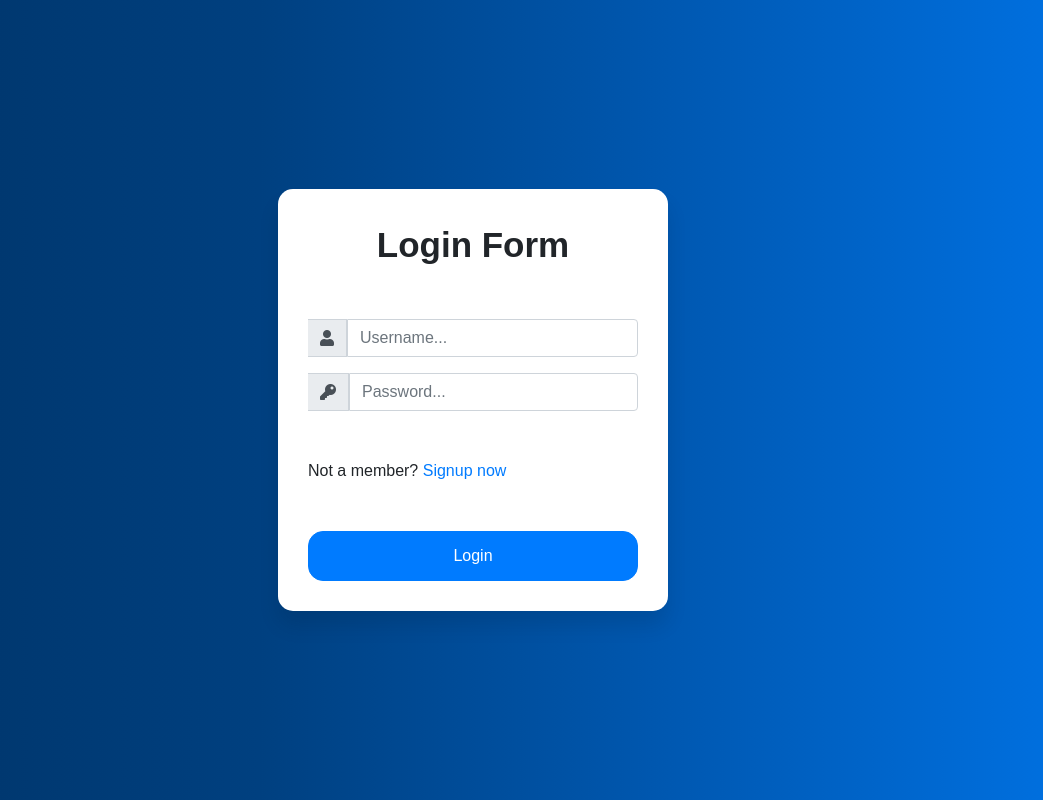
After one commit to vinitkumargole/Grading_7thsem, a Django app: page /login/ in a window 1280 px wide. The commit adds this page. Shown: the whole page, without its empty margins (167-1210 px from the left). Run offline with Django 4.2, Linux system fonts and the light colour scheme; some libraries are stand-ins or nearby versions.

Commit message:
login/signup

```diff
--- a/Grading/urls.py
+++ b/Grading/urls.py
@@ -16,6 +16,12 @@ Including another URLconf
 from django.contrib import admin
 from django.urls import path, include
 
+
+admin.site.site_header = "Innovation WithUs Admin"
+admin.site.site_title = "Innovation WithUs Admin Portal"
+admin.site.index_title = "Welcome to Innovation WithUs Researcher Portal"
+
+
 urlpatterns = [
     path('admin/', admin.site.urls),
     path('', include('home.urls'))
--- a/home/urls.py
+++ b/home/urls.py
@@ -4,5 +4,8 @@ from django.urls import path
 from home import views
 
 urlpatterns = [
-   path('', views.index, name="index"),
+   path('', views.index, name="home"),
+   path('login/', views.signin, name="login"),
+   path('logout/', views.logoutUser, name="logout"),
+   path('signup/', views.signup, name="signup"),
 ]
--- a/home/views.py
+++ b/home/views.py
@@ -1,5 +1,44 @@
+from multiprocessing import context
 from django.shortcuts import render, HttpResponse
+from datetime import datetime
+from django.contrib import messages
+from django.contrib.auth.forms import UserCreationForm
+from .forms import CreateUserForm
+from django.shortcuts import render
+from django.shortcuts import render, redirect
+from django.contrib.auth import authenticate, login, logout
+
 
 # Create your views here.
 def index(request):
     return render(request, 'index.html')
+
+def logoutUser(request):
+    logout(request)
+    return redirect('home')
+
+def signin(request):
+            if request.method == 'POST':
+                username = request.POST.get('username')
+                password =request.POST.get('password')
+                user = authenticate(request, username=username, password=password)
+                if user is not None:
+                    login(request, user)
+                    return redirect('home')
+                else:
+                    messages.info(request, 'Username OR password is incorrect')
+
+            context = {}
+            return render(request, 'login.html')
+
+def signup(request):
+            form = CreateUserForm()
+            if request.method == 'POST':
+                form = CreateUserForm(request.POST)
+                if form.is_valid():
+                    form.save()
+                    user = form.cleaned_data.get('username')
+                    messages.success(request, 'Account was created for ' + user)
+                    return redirect('login')
+            context = {'form':form}
+            return render(request, 'signup.html',context= context)
--- /dev/null
+++ b/static/css/login.css
@@ -0,0 +1,184 @@
+*{
+    margin: 0;
+    padding: 0;
+    box-sizing: border-box;
+    font-family: 'Poppins', sans-serif;
+  }
+  html,body{
+    display: grid;
+    height: 100%;
+    width: 100%;
+    place-items: center;
+    background: -webkit-linear-gradient(left, #003366,#004080,#0059b3
+  , #0073e6);
+  }
+  ::selection{
+    background: #1a75ff;
+    color: #fff;
+  }
+  .wrapper{
+    overflow: hidden;
+    max-width: 390px;
+    background: #fff;
+    padding: 30px;
+    border-radius: 15px;
+    box-shadow: 0px 15px 20px rgba(0,0,0,0.1);
+  }
+  .wrapper .title-text{
+    display: flex;
+    width: 200%;
+  }
+  .wrapper .title{
+    width: 50%;
+    font-size: 35px;
+    font-weight: 600;
+    text-align: center;
+    transition: all 0.6s cubic-bezier(0.68,-0.55,0.265,1.55);
+  }
+  .wrapper .slide-controls{
+    position: relative;
+    display: flex;
+    height: 50px;
+    width: 100%;
+    overflow: hidden;
+    margin: 30px 0 10px 0;
+    justify-content: space-between;
+    border: 1px solid lightgrey;
+    border-radius: 15px;
+  }
+  .slide-controls .slide{
+    height: 100%;
+    width: 100%;
+    color: #fff;
+    font-size: 18px;
+    font-weight: 500;
+    text-align: center;
+    line-height: 48px;
+    cursor: pointer;
+    z-index: 1;
+    transition: all 0.6s ease;
+  }
+  .slide-controls label.signup{
+    color: #000;
+  }
+  .slide-controls .slider-tab{
+    position: absolute;
+    height: 100%;
+    width: 50%;
+    left: 0;
+    z-index: 0;
+    border-radius: 15px;
+    background: -webkit-linear-gradient(left,#003366,#004080,#0059b3
+  , #0073e6);
+    transition: all 0.6s cubic-bezier(0.68,-0.55,0.265,1.55);
+  }
+  input[type="radio"]{
+    display: none;
+  }
+  #signup:checked ~ .slider-tab{
+    left: 50%;
+  }
+  #signup:checked ~ label.signup{
+    color: #fff;
+    cursor: default;
+    user-select: none;
+  }
+  #signup:checked ~ label.login{
+    color: #000;
+  }
+  #login:checked ~ label.signup{
+    color: #000;
+  }
+  #login:checked ~ label.login{
+    cursor: default;
+    user-select: none;
+  }
+  .wrapper .form-container{
+    width: 100%;
+    overflow: hidden;
+  }
+  .form-container .form-inner{
+    display: flex;
+    width: 200%;
+  }
+  .form-container .form-inner form{
+    width: 50%;
+    transition: all 0.6s cubic-bezier(0.68,-0.55,0.265,1.55);
+  }
+  .form-inner form .field{
+    height: 50px;
+    width: 100%;
+    margin-top: 20px;
+  }
+  .form-inner form .field input{
+    height: 100%;
+    width: 100%;
+    outline: none;
+    padding-left: 15px;
+    border-radius: 15px;
+    border: 1px solid lightgrey;
+    border-bottom-width: 2px;
+    font-size: 17px;
+    transition: all 0.3s ease;
+  }
+  .form-inner form .field input:focus{
+    border-color: #1a75ff;
+    /* box-shadow: inset 0 0 3px #fb6aae; */
+  }
+  .form-inner form .field input::placeholder{
+    color: #999;
+    transition: all 0.3s ease;
+  }
+  form .field input:focus::placeholder{
+    color: #1a75ff;
+  }
+  .form-inner form .pass-link{
+    margin-top: 5px;
+  }
+  .form-inner form .signup-link{
+    text-align: center;
+    margin-top: 30px;
+  }
+  .form-inner form .pass-link a,
+  .form-inner form .signup-link a{
+    color: #1a75ff;
+    text-decoration: none;
+  }
+  .form-inner form .pass-link a:hover,
+  .form-inner form .signup-link a:hover{
+    text-decoration: underline;
+  }
+  form .btn{
+    height: 50px;
+    width: 100%;
+    border-radius: 15px;
+    position: relative;
+    overflow: hidden;
+  }
+  form .btn .btn-layer{
+    height: 100%;
+    width: 300%;
+    position: absolute;
+    left: -100%;
+    background: -webkit-linear-gradient(right,#003366,#004080,#0059b3
+  , #0073e6);
+    border-radius: 15px;
+    transition: all 0.4s ease;;
+  }
+  form .btn:hover .btn-layer{
+    left: 0;
+  }
+  form .btn input[type="submit"]{
+    height: 100%;
+    width: 100%;
+    z-index: 1;
+    position: relative;
+    background: none;
+    border: none;
+    color: #fff;
+    padding-left: 0;
+    border-radius: 15px;
+    font-size: 20px;
+    font-weight: 500;
+    cursor: pointer;
+  }
--- /dev/null
+++ b/templates/login.html
@@ -0,0 +1,106 @@
+<!DOCTYPE html>
+<html lang="en">
+    {% load static %}
+<head>
+    <meta charset="UTF-8">
+    <meta name="viewport" content="width=device-width, initial-scale=1.0">
+    <title>Login</title>
+    <link rel="stylesheet" href="{% static 'css/login.css' %}">
+    <link rel="stylesheet" href="https://stackpath.bootstrapcdn.com/bootstrap/4.2.1/css/bootstrap.min.css" integrity="sha384-GJzZqFGwb1QTTN6wy59ffF1BuGJpLSa9DkKMp0DgiMDm4iYMj70gZWKYbI706tWS" crossorigin="anonymous">
+    <link href="https://fonts.googleapis.com/css2?family=Lato:wght@300;400;700&display=swap" rel="stylesheet">
+    <link href="https://use.fontawesome.com/releases/v5.11.2/css/all.css" rel="stylesheet" />
+
+</head>
+<body>
+
+</body>
+</html>
+<body>
+    <div class="wrapper">
+        <div class="title-text">
+          <div class="title login">Login Form</div>
+          <div class="title signup">Signup Form</div>
+        </div>
+        <div class="form-container">
+          {% comment %} <div class="slide-controls">
+            <input type="radio" name="slide" id="login" checked>
+            <input type="radio" name="slide" id="signup">
+            <label for="login" class="slide login">Login</label>
+            <label for="signup" class="slide signup">Signup</label>
+            <div class="slider-tab"></div>
+          </div> {% endcomment %}
+          {% comment %} <div class="form-inner">
+            <form action="#" class="login">
+              <div class="field">
+                <input type="text" placeholder="Email Address" required>
+              </div>
+              <div class="field">
+                <input type="password" placeholder="Password" required>
+              </div>
+               <div class="pass-link"><a href="#">Forgot password?</a></div>
+              <div class="field btn">
+                <div class="btn-layer"></div>
+                <input type="submit" value="Login">
+              </div>
+
+            </form> {% endcomment %}
+
+
+
+            <form class="mt-5" method="POST" action="">
+              {% csrf_token %}
+              <div class="input-group mb-3">
+                  <div class="input-group-append">
+                      <span class="input-group-text"><i class="fas fa-user"></i></span>
+                  </div>
+
+                  <input type="text" name="username" placeholder="Username..." class="form-control">
+              </div>
+
+              <div class="input-group mb-5">
+                  <div class="input-group-append">
+                      <span class="input-group-text"><i class="fas fa-key"></i></span>
+                  </div>
+
+                      <input type="password" name="password" placeholder="Password..." class="form-control" >
+              </div>
+              <div class="signup-link">Not a member? <a href="{% url 'signup' %}">Signup now</a></div>
+                  <div class="d-flex justify-content-center mt-5 login_container">
+                       <input class="btn btn-primary" type="submit" value="Login">
+                     </div>
+
+          </form>
+
+
+
+            {% comment %} <form action="#" class="signup">
+              <div class="field">
+                <input type="text" placeholder="Email Address" required>
+              </div>
+              <div class="field">
+                <input type="password" placeholder="Password" required>
+              </div>
+              <div class="field">
+                <input type="password" placeholder="Confirm password" required>
+              </div>
+              <div class="field btn">
+                <div class="btn-layer"></div>
+                <input type="submit" value="Signup">
+              </div>
+            </form> {% endcomment %}
+          </div>
+        </div>
+      </div>
+
+</body>
+
+<script>
+  {% for message in messages %}
+             var messag='{{message}}'
+          {% endfor %}
+          console.log(messag)
+
+  window.alert(messag)
+</script>
+
+</html>
```
Also changed, not shown: home/forms.py (added, +24 -0 lines), static/css/signup.css (added, +184 -0 lines), templates/base.html (+23 -1 lines), templates/signup.html (added, +94 -0 lines), db.sqlite3.
